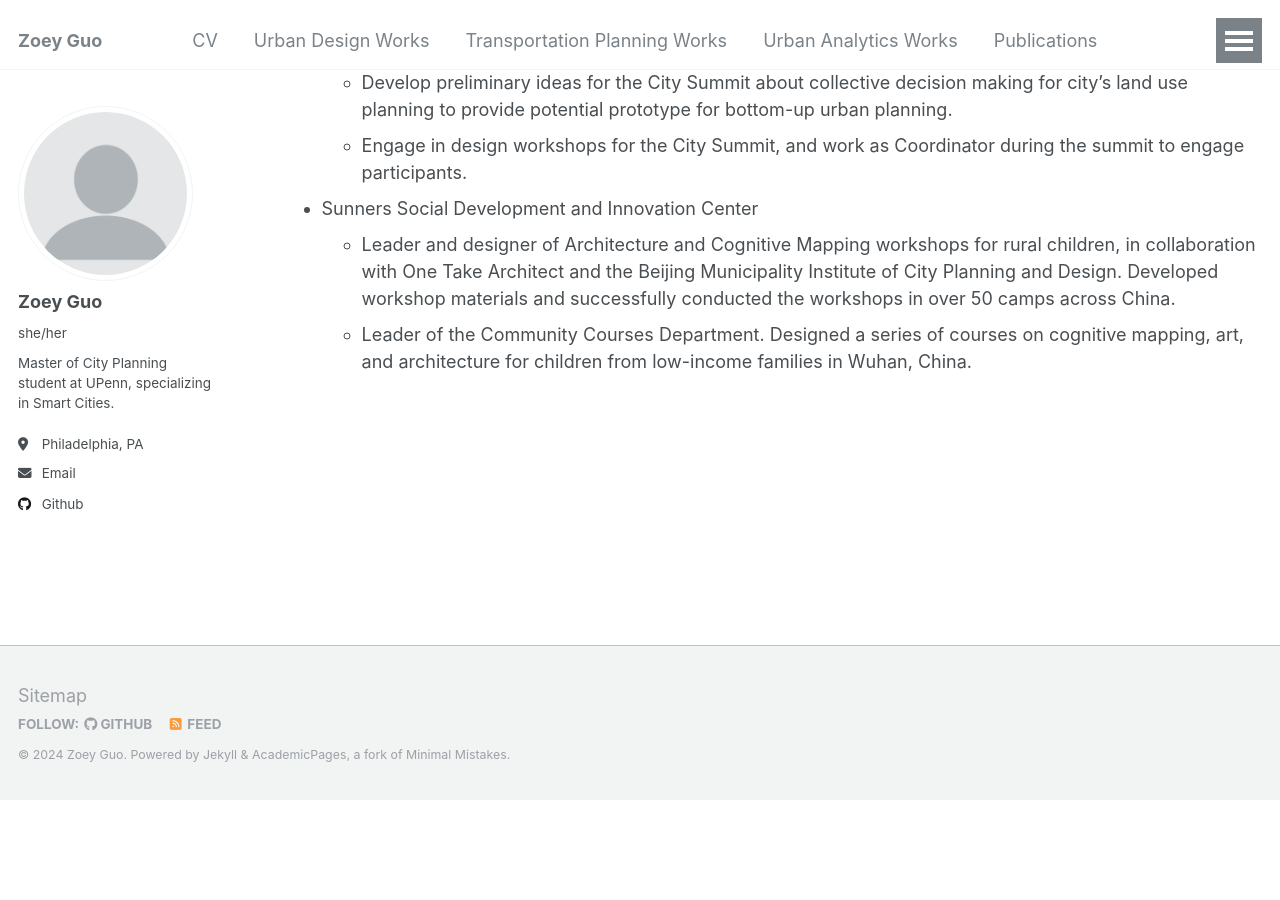
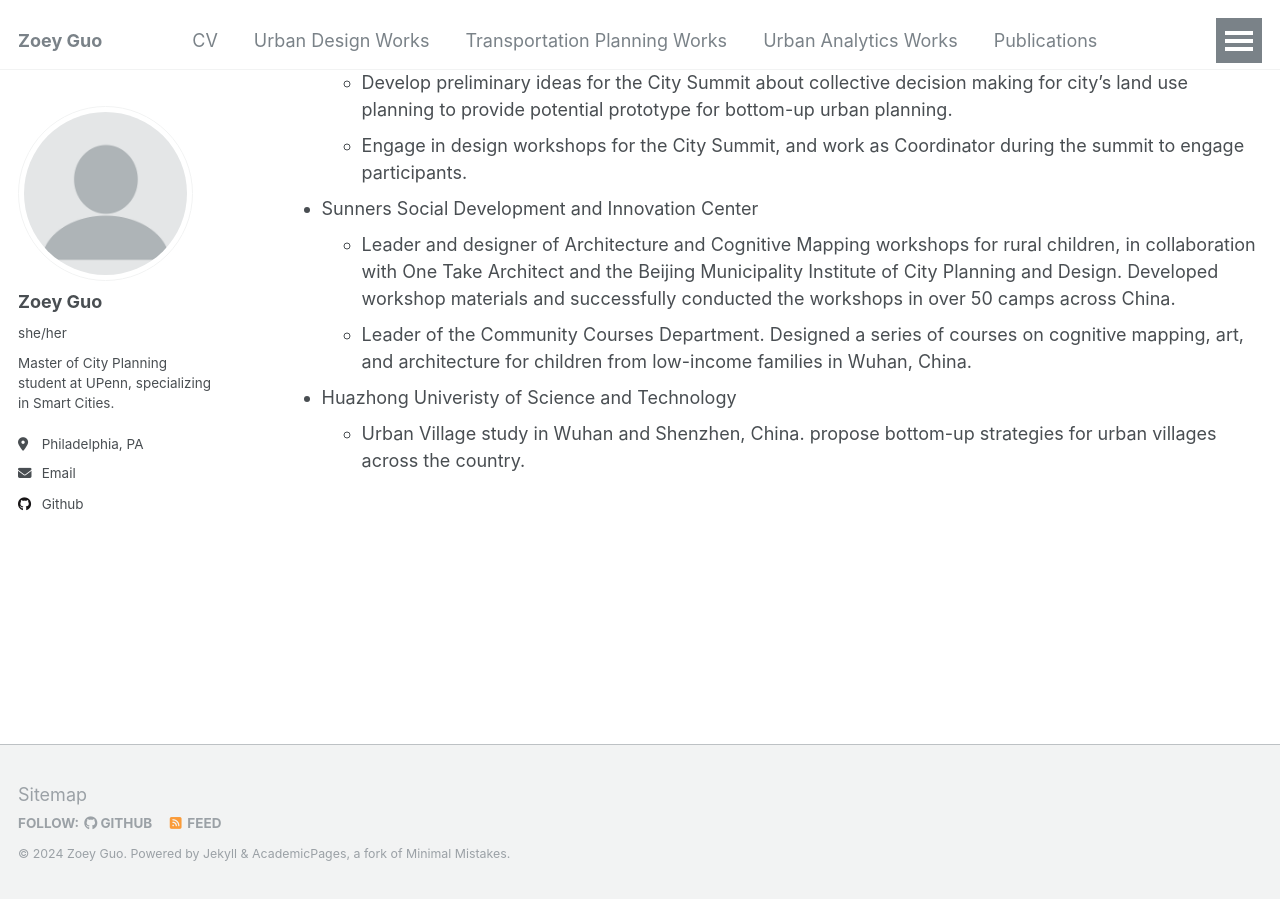
Before and after one commit to ZoeyGuo709/ZoeyGuo709.github.io, a Jekyll site: the page built from _pages/cv.md, in a window 1280 px wide and 900 px high, scrolled down 2189 px. Built offline with Jekyll 4.4.1, drawn with Linux system fonts in a browser that asks for light colours; before the commit the page ends 2990 px from its top, so only the background shows below that.

Commit message:
update SocialWork part

```diff
--- a/_pages/cv.md
+++ b/_pages/cv.md
@@ -75,3 +75,5 @@ Bachelor of Architecture, concentration in Urban Design, GPA: 3.92
 * Sunners Social Development and Innovation Center
   - Leader and designer of Architecture and Cognitive Mapping workshops for rural children, in collaboration with One Take Architect and the Beijing Municipality Institute of City Planning and Design. Developed workshop materials and successfully conducted the workshops in over 50 camps across China.
   - Leader of the Community Courses Department. Designed a series of courses on cognitive mapping, art, and architecture for children from low-income families in Wuhan, China.
+* Huazhong Univeristy of Science and Technology
+  - Urban Village study in Wuhan and Shenzhen, China. propose bottom-up strategies for urban villages across the country.
```
